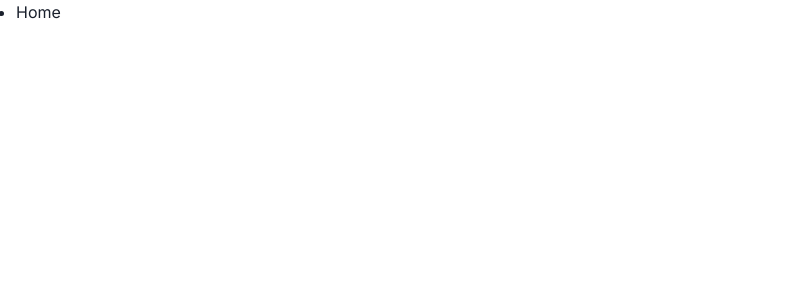
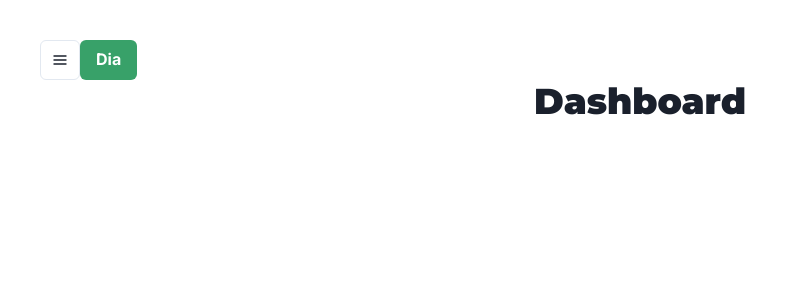
Before and after one commit to christian-de-ornellas/mymoney-frontend, a React (Create React App) app: page / in a window 1280 px wide. Shown: the top 300 px of the page, without its empty margins (0-808 px from the left). Built offline with nearby package versions, Linux system fonts and the light colour scheme.

Commit message:
Navbar navigating between routes

```diff
--- a/package.json
+++ b/package.json
@@ -3,6 +3,7 @@
     "version": "0.1.0",
     "private": true,
     "dependencies": {
+        "@chakra-ui/icons": "^1.0.16",
         "@chakra-ui/react": "^1.6.10",
         "@emotion/react": "^11",
         "@emotion/styled": "^11",
@@ -17,6 +18,7 @@
         "framer-motion": "^4",
         "react": "^17.0.2",
         "react-dom": "^17.0.2",
+        "react-icons": "^4.3.1",
         "react-router-dom": "^5.3.0",
         "react-scripts": "4.0.3",
         "typescript": "^4.1.2",
--- a/src/App.tsx
+++ b/src/App.tsx
@@ -1,30 +1,41 @@
 import React from 'react'
-import { BrowserRouter as Router, Switch, Route, Link } from 'react-router-dom'
+import { BrowserRouter as Router, Switch, Route } from 'react-router-dom'
 import { ChakraProvider, Container } from '@chakra-ui/react'
-import Home from './pages/Home'
 import theme from './theme'
 import './theme/styles.css'
+import Navbar from './components/Navbar'
+import DarkModeToggle from './components/DarkModeToggle'
+import Investments from './pages/Investments'
+import Revenues from './pages/Revenues/index'
+import Payments from './pages/Payments'
+import Graphics from './pages/Graphics/index'
+import Dashboard from './pages/Dashboard/index'
 
 const App: React.FC = (): JSX.Element => {
     return (
         <ChakraProvider theme={theme}>
-            <Container maxWidth="container.xl">
+            <Container maxWidth="container.xl" padding={10}>
                 <Router>
-                    <div>
-                        <nav>
-                            <ul>
-                                <li>
-                                    <Link to="/home">Home</Link>
-                                </li>
-                            </ul>
-                        </nav>
+                    <Navbar />
+                    <DarkModeToggle />
+                    <Switch>
+                        <Route exact path="/">
+                            <Dashboard />
+                        </Route>
 
-                        <Switch>
-                            <Route path="/home">
-                                <Home />
-                            </Route>
-                        </Switch>
-                    </div>
+                        <Route path="/investments">
+                            <Investments />
+                        </Route>
+                        <Route path="/revenues">
+                            <Revenues />
+                        </Route>
+                        <Route path="/payments">
+                            <Payments />
+                        </Route>
+                        <Route path="/graphics">
+                            <Graphics />
+                        </Route>
+                    </Switch>
                 </Router>
             </Container>
         </ChakraProvider>
--- /dev/null
+++ b/src/components/DarkModeToggle/index.tsx
@@ -0,0 +1,30 @@
+import React, { useEffect, useState } from 'react'
+import { Button, useColorMode } from '@chakra-ui/react'
+
+const DarkModeToggle: React.FC = (): JSX.Element => {
+    const { toggleColorMode } = useColorMode()
+    const [titleButton, setTitleButton] = useState<string>('')
+
+    const handleTitleButton = () => {
+        const isDark = localStorage.getItem('chakra-ui-color-mode')
+        return isDark === 'dark'
+            ? setTitleButton('Noite')
+            : setTitleButton('Dia')
+    }
+
+    const handleDarkMode = () => {
+        toggleColorMode()
+        handleTitleButton()
+    }
+
+    useEffect(() => {
+        handleTitleButton()
+    }, [titleButton])
+
+    return (
+        <Button colorScheme="green" onClick={handleDarkMode}>
+            {titleButton}
+        </Button>
+    )
+}
+export default DarkModeToggle
--- /dev/null
+++ b/src/components/Navbar/index.tsx
@@ -0,0 +1,55 @@
+import React from 'react'
+import {
+    Menu,
+    MenuButton,
+    IconButton,
+    MenuList,
+    MenuItem,
+} from '@chakra-ui/react'
+
+import {
+    HamburgerIcon,
+    AddIcon,
+    ExternalLinkIcon,
+    RepeatIcon,
+    EditIcon,
+} from '@chakra-ui/icons'
+
+import { Link } from 'react-router-dom'
+
+const Navbar: React.FC = (): JSX.Element => {
+    return (
+        <Menu>
+            <MenuButton
+                as={IconButton}
+                aria-label="Options"
+                icon={<HamburgerIcon />}
+                variant="outline"
+            />
+            <MenuList>
+                <Link to="/revenues">
+                    <MenuItem icon={<AddIcon />} command="⌘T">
+                        Receitas
+                    </MenuItem>
+                </Link>
+                <Link to="/payments">
+                    <MenuItem icon={<ExternalLinkIcon />} command="⌘N">
+                        Pagamentos
+                    </MenuItem>
+                </Link>
+                <Link to="/investments">
+                    <MenuItem icon={<RepeatIcon />} command="⌘⇧N">
+                        Investimentos
+                    </MenuItem>
+                </Link>
+                <Link to="/graphics">
+                    <MenuItem icon={<EditIcon />} command="⌘O">
+                        Gráficos
+                    </MenuItem>
+                </Link>
+            </MenuList>
+        </Menu>
+    )
+}
+
+export default Navbar
--- /dev/null
+++ b/src/pages/Dashboard/index.tsx
@@ -0,0 +1,12 @@
+import React from 'react'
+import { Heading, Flex } from '@chakra-ui/react'
+
+const Dashboard: React.FC = (): JSX.Element => {
+    return (
+        <Flex alignItems="center" direction="column">
+            <Heading mb={10}>Dashboard</Heading>
+        </Flex>
+    )
+}
+
+export default Dashboard
--- a/src/pages/Home/index.tsx
+++ /dev/null
@@ -1,17 +0,0 @@
-import React from 'react'
-import { Heading, Flex, Button, useColorMode, Input } from '@chakra-ui/react'
-
-const Home: React.FC = (): JSX.Element => {
-    const { toggleColorMode } = useColorMode()
-    return (
-        <Flex alignItems="center" direction="column">
-            <Heading mb={10}>Item</Heading>
-            <Input placeholder="Search" />
-            <Button colorScheme="green" onClick={toggleColorMode}>
-                Place Order
-            </Button>
-        </Flex>
-    )
-}
-
-export default Home
```
Also changed, not shown: src/logo.svg (deleted), 1 other file (tests, documents, lock files or other folders).
